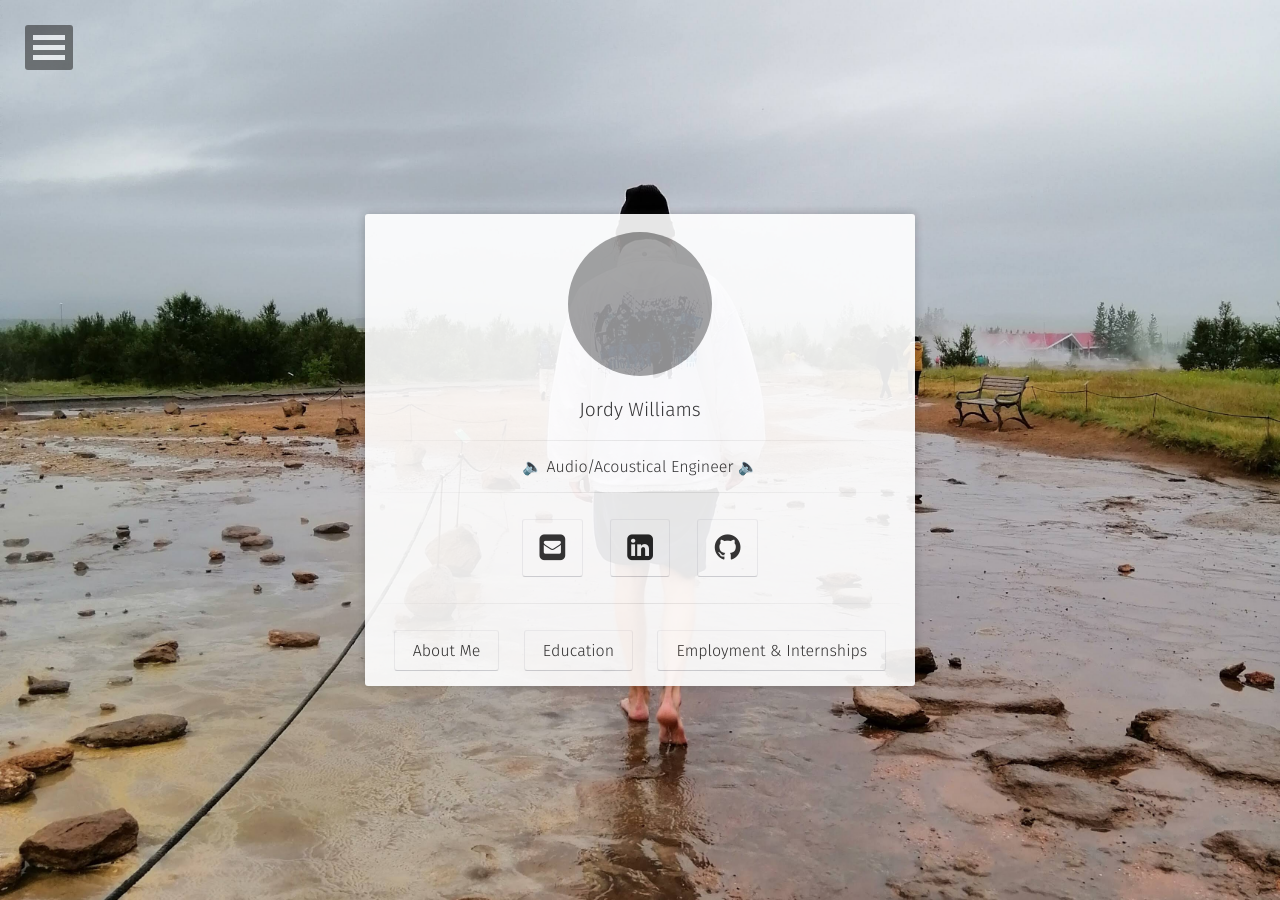
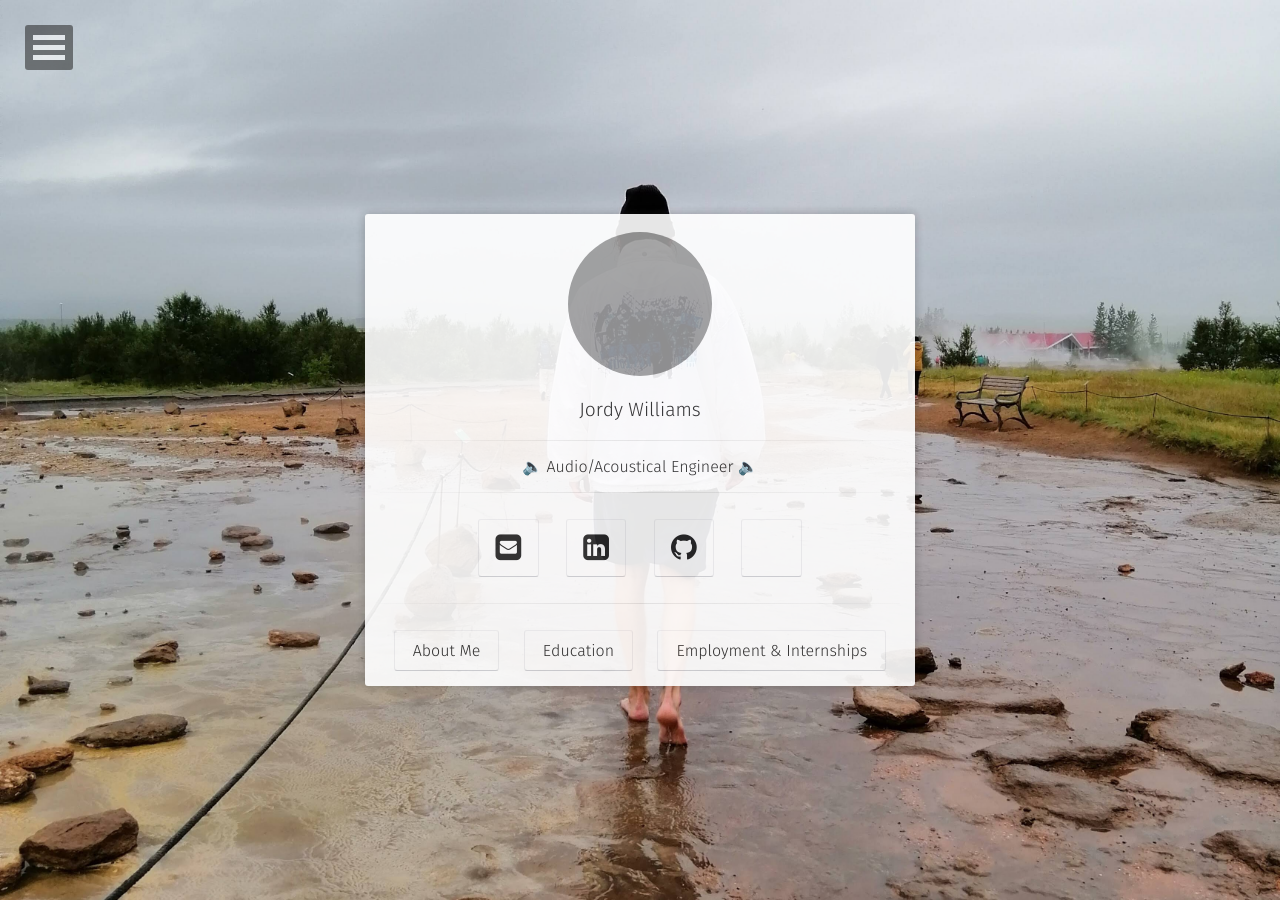
Before and after one commit to jordyjwilliams/jordyjwilliams.github.io, a Jekyll site: the page built from index.html, in a window 1280 px wide. Built offline with Jekyll 4.4.1, drawn with Linux system fonts in a browser that asks for light colours; some web fonts are replaced; grey boxes are pictures that could not be loaded.

Commit message:
feat: add download icon for CV

```diff
--- a/_includes/social-links.html
+++ b/_includes/social-links.html
@@ -25,4 +25,5 @@
                         {% if site.keybase %}<a class="social-btn" href="https://keybase.io/{{ site.keybase }}" target="_blank" rel="noopener noreferrer"><i class="fa fa-fw fa-key"></i></a>{% endif %}
                         {% if site.xmpp %}<a class="social-btn" href="xmpp:{{ site.xmpp }}" target="_blank" rel="noopener noreferrer"><i class="fa fa-fw fa-lightbulb-o"></i></a>{% endif %}
                         {% if site.hackernews %}<a class="social-btn" href="https://news.ycombinator.com/user?id={{ site.hackernews }}" target="_blank" rel="noopener noreferrer"><i class="fa fa-fw fa-hacker-news"></i></a>{% endif %}
+                        {% if site.resume %}<a class="social-btn" href="{{ site.resume }}" download="download"><i class="fa fa-fw fa-var-download"></i></a> {% endif %}
                   </h3>
```
